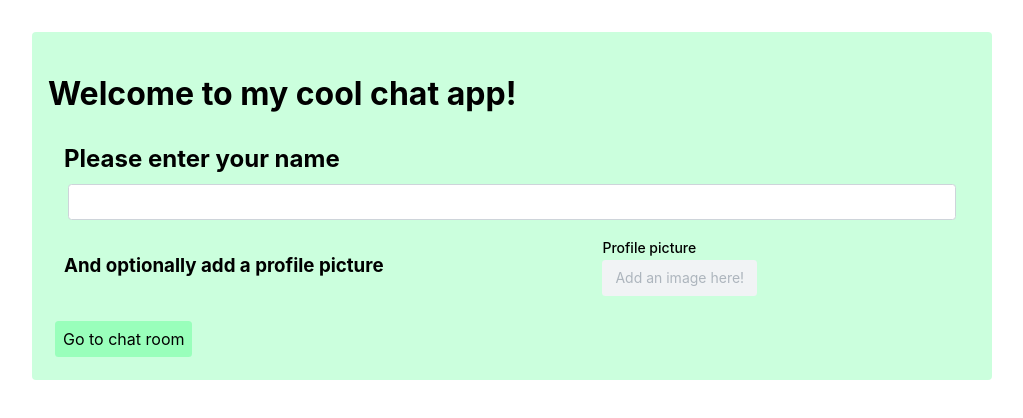
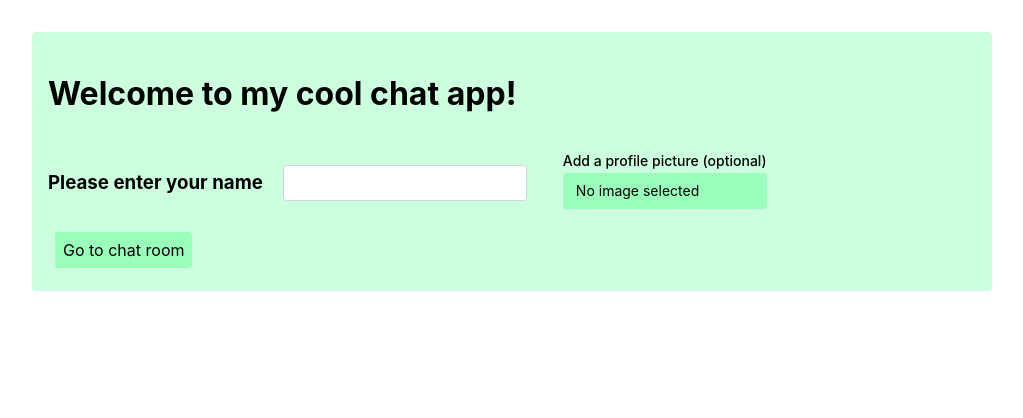
Before and after one commit to elkku26/chat26, a Next.js app in the folder frontend/: page / in a window 1280 px wide. Shown: the top 418 px of the page, without its empty margins (128-1151 px from the left). Built offline with nearby package versions, Linux system fonts and the light colour scheme; no server answers.

Commit message:
Adjust UI

```diff
--- a/frontend/src/app/page.tsx
+++ b/frontend/src/app/page.tsx
@@ -84,7 +84,7 @@ function Welcome() {
   }
 
   function handleKeyDown(e: React.KeyboardEvent<HTMLInputElement>) {
-    if (e.key === "Enter") {
+    if (e.key === "Enter" && username.length > 0) {
       goToChat();
     }
   }
@@ -97,10 +97,8 @@ function Welcome() {
       }}
     >
       <h1 className={classes.h1}>Welcome to my cool chat app!</h1>
-      <Container>
-        <h2 className={classes.h2} style={{ marginBottom: "0.1em" }}>
-          Please enter your name
-        </h2>
+      <Group>
+        <h3>Please enter your name</h3>
         <TextInput
           label=""
           styles={{
@@ -122,24 +120,25 @@ function Welcome() {
             marginBottom: "1em",
           }}
         >
-          <h3 className={classes.h3}>And optionally add a profile picture</h3>
+          {/*           <h3 className={classes.h3}>And optionally add a profile picture</h3>
+           */}{" "}
           <Container style={{ border: theme.colors.greenish[2] }}>
             <FileInput
-              color="greenish.2"
               onChange={(picture) => setPfp(picture)}
               clearable
               accept="image/png,image/jpeg"
               variant="filled"
-              label="Profile picture"
-              placeholder="Add an image here!"
+              label="Add a profile picture (optional)"
+              placeholder="No image selected"
             ></FileInput>
           </Container>
         </Group>
-      </Container>
+      </Group>
       <Button
         onClick={() => {
-          goToChat();
+          username.length > 0 ? goToChat() : {};
         }}
+        disabled={username.length == 0}
         bg="greenish.2"
         styles={{ root: { padding: "0.5em", margin: "0.5em" } }}
       >
--- a/frontend/src/styles.css
+++ b/frontend/src/styles.css
@@ -1,5 +1,4 @@
 body {
-  color: "#f1f4fe";
   margin: "1em" !important;
 }
 
@@ -9,3 +8,11 @@ body,
 ul.timeline {
   height: 100%;
 }
+
+.mantine-FileInput-input {
+  background-color: var(--mantine-color-greenish-2) !important;
+}
+
+.mantine-FileInput-placeholder {
+  color: #000000 !important;
+}
```
